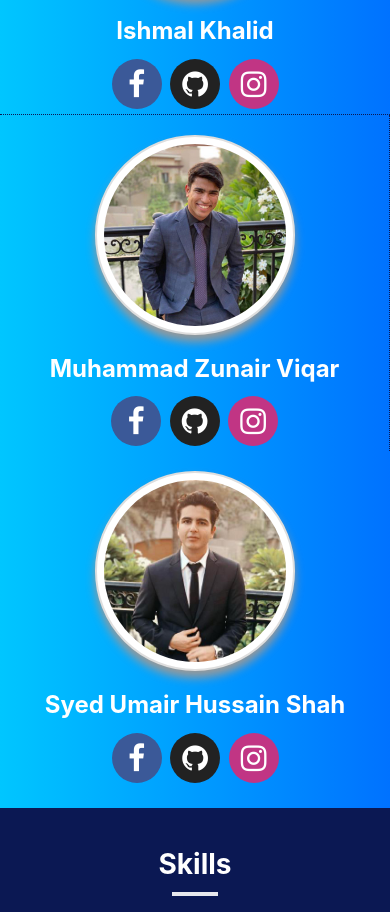
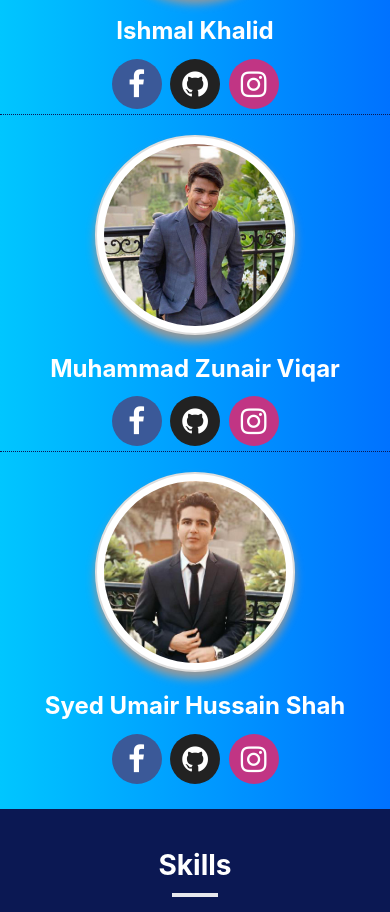
Before and after one commit to Bizhtech/bizhtech, a plain HTML site: page index.html in a window 390 px wide. Shown: the part 3150-4062 px from the top of the page. Drawn offline with nearby package versions, Linux system fonts and the light colour scheme.

Commit message:
minor styling changes

```diff
--- a/indexStyles.css
+++ b/indexStyles.css
@@ -404,7 +404,7 @@ nav ul li a.current{
   #team .heading{
     font-size: 28px;
   }
-  #teamMember1,#teamMember2{
+  #teamMember1,#teamMember2,#teamMember3{
     border-bottom: 1px dotted #0b1853;
     border-right: 0px;
   }
```
